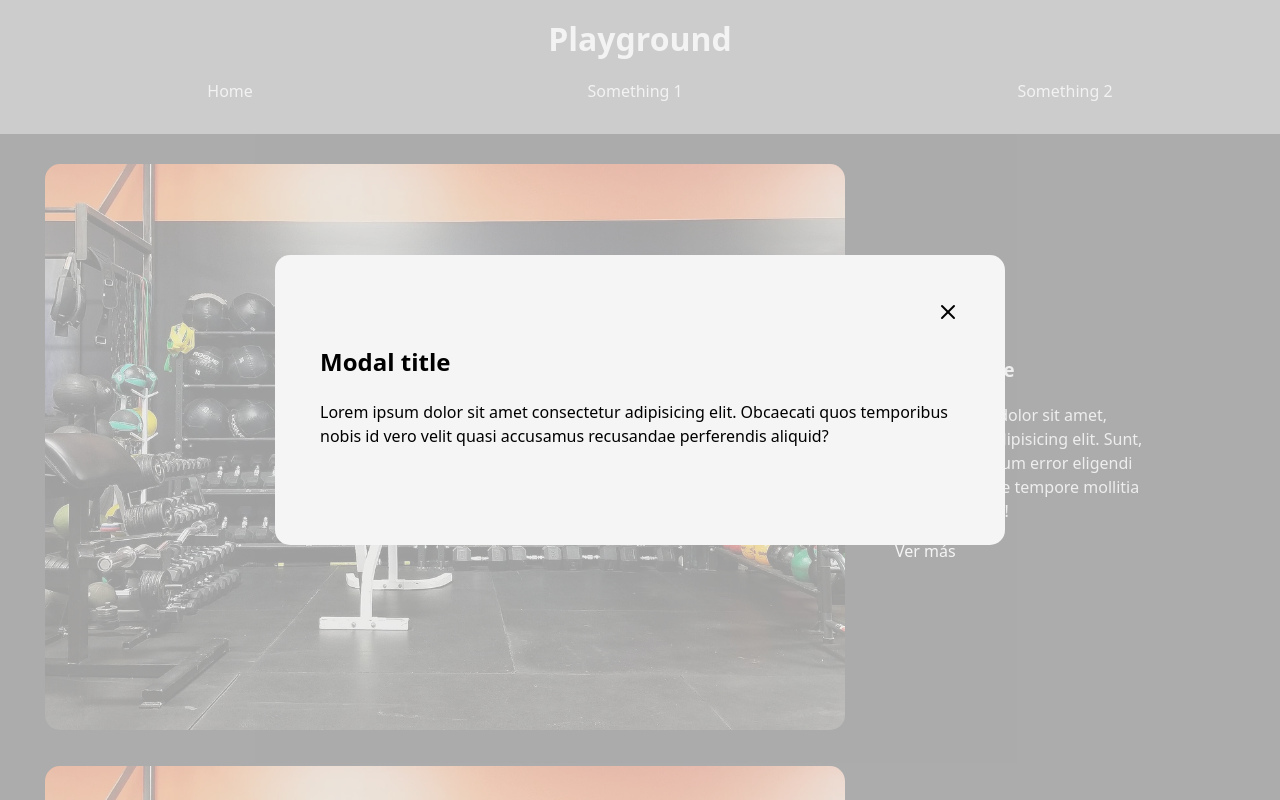
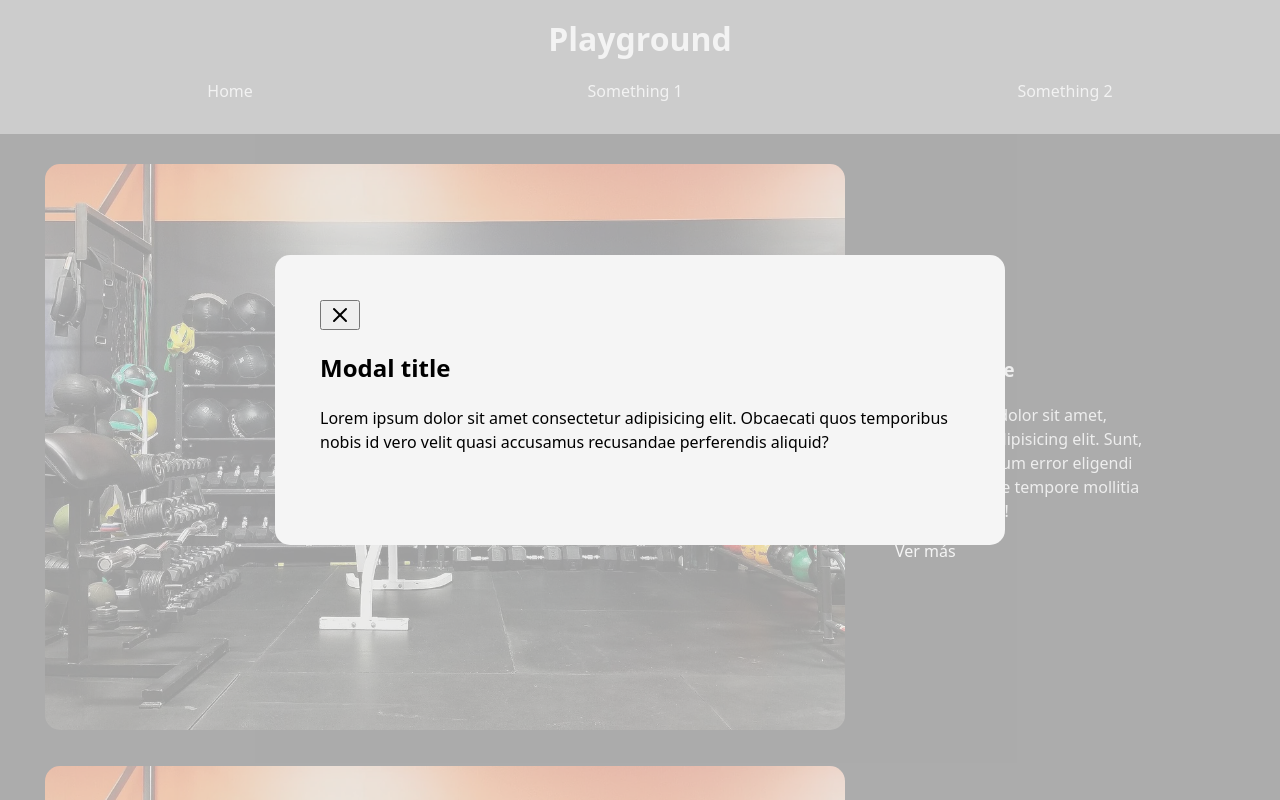
Before and after one commit to BryanGordon/playground, a React (Vite) app: page / in a window 1280 px wide. Shown: the top 800 px of the page. Built offline with nearby package versions, Linux system fonts and the light colour scheme.

Commit message:
Change tag

```diff
--- a/src/components/Modal.tsx
+++ b/src/components/Modal.tsx
@@ -13,9 +13,9 @@ export function Modal () {
   return (
     <article className='container-modal'>
       <div className='container-info-modal'>
-        <div className='close-icon'>
-          <Cross handleChange={() => handleChange} />
-        </div>
+        <button className='close-icon' onClick={() => handleChange()}>
+          <Cross />
+        </button>
         <h2>Modal title</h2>
         <p>Lorem ipsum dolor sit amet consectetur adipisicing elit. Obcaecati quos temporibus nobis id vero velit quasi accusamus recusandae perferendis aliquid?</p>
       </div>
```
